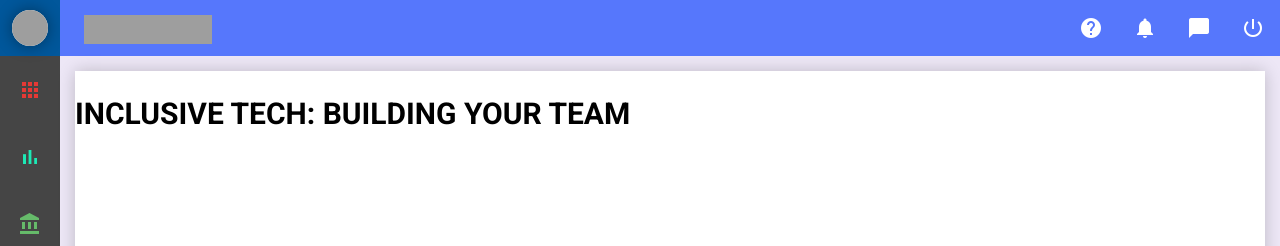
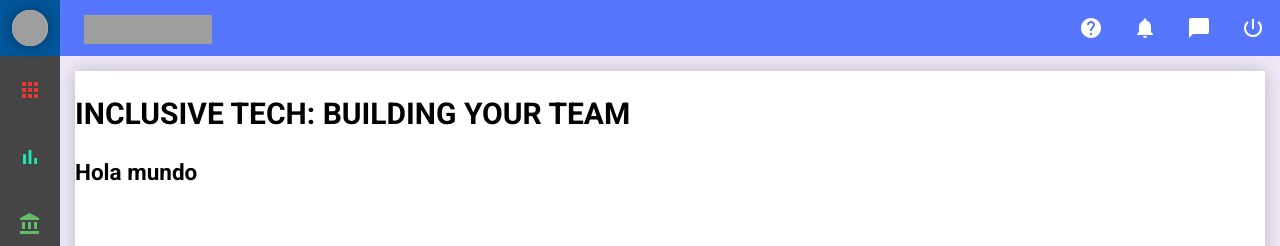
Before and after one commit to Andreabcm/marketplace-vue, a Vue app: page / in a window 1280 px wide. Shown: the top 246 px of the page. Built offline with nearby package versions, Linux system fonts and the light colour scheme; grey boxes are pictures that could not be loaded.

Commit message:
cloning repository

```diff
--- a/src/views/Learning.vue
+++ b/src/views/Learning.vue
@@ -2,6 +2,7 @@
   <MainLayout>
     <template v-slot:main-content>
       <h1>INCLUSIVE TECH: BUILDING YOUR TEAM</h1>
+      <h2>Hola mundo </h2>
     </template>
   </MainLayout>
 </template>
```
